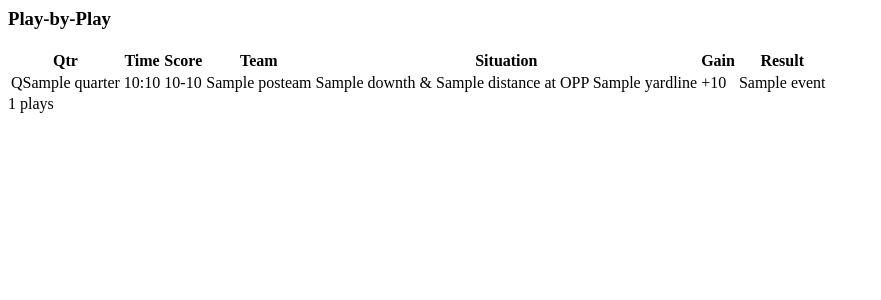
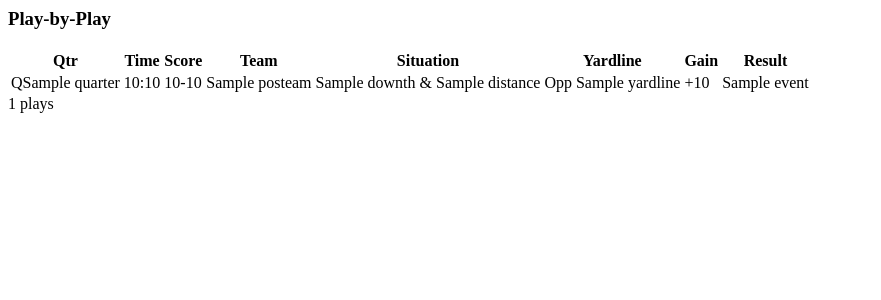
Before and after one commit to tylerriccio33/nfl-sim, a Flask app: template nfl_sim/web/templates/partials/play_by_play.html in a window 1280 px wide. Shown: the top 300 px of the page, without its empty margins (0-881 px from the left). Run offline with Flask 3, Linux system fonts and the light colour scheme; the template is opened without the code that fills it: most values are stand-ins (such as "Sample title", 1, 10 or a date in 2020); parts of the project's set-up code (start-up, migrations or seed data) failed here and were passed over.

Commit message:
better panels in web app

```diff
--- a/nfl_sim/web/templates/partials/play_by_play.html
+++ b/nfl_sim/web/templates/partials/play_by_play.html
@@ -11,6 +11,7 @@
                     <th class="p-2 text-left text-gray-300">Score</th>
                     <th class="p-2 text-left text-gray-300">Team</th>
                     <th class="p-2 text-left text-gray-300">Situation</th>
+                    <th class="p-2 text-left text-gray-300">Yardline</th>
                     <th class="p-2 text-left text-gray-300">Gain</th>
                     <th class="p-2 text-left text-gray-300">Result</th>
                 </tr>
@@ -41,15 +42,19 @@
                         {% else %}
                             {{ play.down }}{{ 'st' if play.down == 1 else ('nd' if play.down == 2 else ('rd' if play.down == 3 else 'th')) }} & {{ play_dist }}
                         {% endif %}
+                    </td>
+                    <td class="p-2 font-mono text-xs">
                         {# Yardline in human-readable format #}
                         {% if play.yardline %}
                             {% if play.yardline > 50 %}
-                                <span class="text-gray-400"> at Own {{ 100 - play.yardline }}</span>
+                                <span class="text-gray-400">Own {{ 100 - play.yardline }}</span>
                             {% elif play.yardline == 50 %}
-                                <span class="text-gray-400"> at 50</span>
+                                <span class="text-gray-400">50</span>
                             {% else %}
-                                <span class="{% if play.yardline <= 20 %}text-red-400{% else %}text-gray-400{% endif %}"> at OPP {{ play.yardline }}</span>
+                                <span class="{% if play.yardline <= 20 %}text-red-400{% else %}text-gray-400{% endif %}">Opp {{ play.yardline }}</span>
                             {% endif %}
+                        {% else %}
+                            <span class="text-gray-500">-</span>
                         {% endif %}
                     </td>
                     <td class="p-2 {% if play.yards_gained is not none and play.yards_gained > 0 %}text-green-400{% elif play.yards_gained is not none and play.yards_gained < 0 %}text-red-400{% endif %}">
```
Also changed, not shown: tests/conftest.py (+4 -2 lines).
